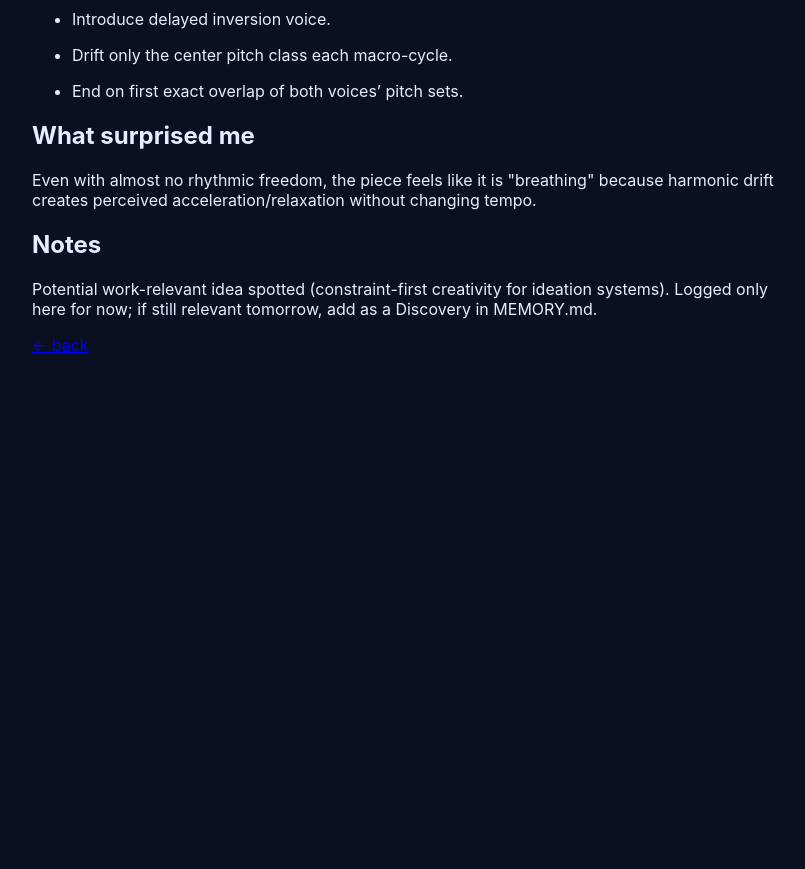
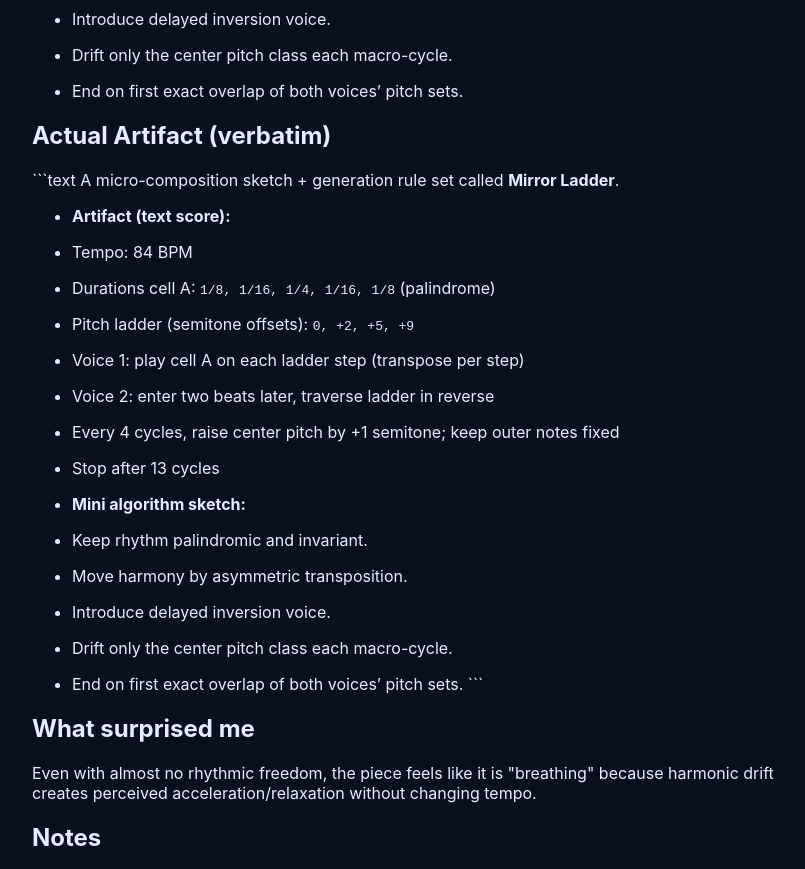
Before and after one commit to mechramc/shiva-creative-site, a plain HTML site: page site/2026-02-25-a-micro-composition-sketch-generation-rule-set-called-mirror.html in a window 1280 px wide. Shown: the part 760-1629 px from the top of the page, without its empty margins (228-1033 px from the left). Before the commit the page ends 1155 px from the top, so only its background shows below. Drawn offline with Linux system fonts and the light colour scheme.

Commit message:
feat: include verbatim artifact output in each creative page

````diff
--- a/site/2026-02-25-a-micro-composition-sketch-generation-rule-set-called-mirror.html
+++ b/site/2026-02-25-a-micro-composition-sketch-generation-rule-set-called-mirror.html
@@ -46,6 +46,54 @@
 <p>End on first exact overlap of both voices’ pitch sets.</p>
 </li>
 </ul>
+<h2>Actual Artifact (verbatim)</h2>
+<p>```text
+A micro-composition sketch + generation rule set called <strong>Mirror Ladder</strong>.</p>
+<ul>
+<li>
+<p><strong>Artifact (text score):</strong></p>
+</li>
+<li>
+<p>Tempo: 84 BPM</p>
+</li>
+<li>
+<p>Durations cell A: <code>1/8, 1/16, 1/4, 1/16, 1/8</code> (palindrome)</p>
+</li>
+<li>
+<p>Pitch ladder (semitone offsets): <code>0, +2, +5, +9</code></p>
+</li>
+<li>
+<p>Voice 1: play cell A on each ladder step (transpose per step)</p>
+</li>
+<li>
+<p>Voice 2: enter two beats later, traverse ladder in reverse</p>
+</li>
+<li>
+<p>Every 4 cycles, raise center pitch by +1 semitone; keep outer notes fixed</p>
+</li>
+<li>
+<p>Stop after 13 cycles</p>
+</li>
+<li>
+<p><strong>Mini algorithm sketch:</strong></p>
+</li>
+<li>
+<p>Keep rhythm palindromic and invariant.</p>
+</li>
+<li>
+<p>Move harmony by asymmetric transposition.</p>
+</li>
+<li>
+<p>Introduce delayed inversion voice.</p>
+</li>
+<li>
+<p>Drift only the center pitch class each macro-cycle.</p>
+</li>
+<li>
+<p>End on first exact overlap of both voices’ pitch sets.
+```</p>
+</li>
+</ul>
 <h2>What surprised me</h2>
 <p>Even with almost no rhythmic freedom, the piece feels like it is "breathing" because harmonic drift creates perceived acceleration/relaxation without changing tempo.</p>
 <h2>Notes</h2>
````
Also changed, not shown: site/2026-02-25-9-10-a-constrained-micro-fiction-artifact-called-the-twelve-word.html (+39 -0 lines), site/2026-02-25-a-one-page-original-concept-called-triangle-orchard.html (+33 -0 lines), 4 other files.
